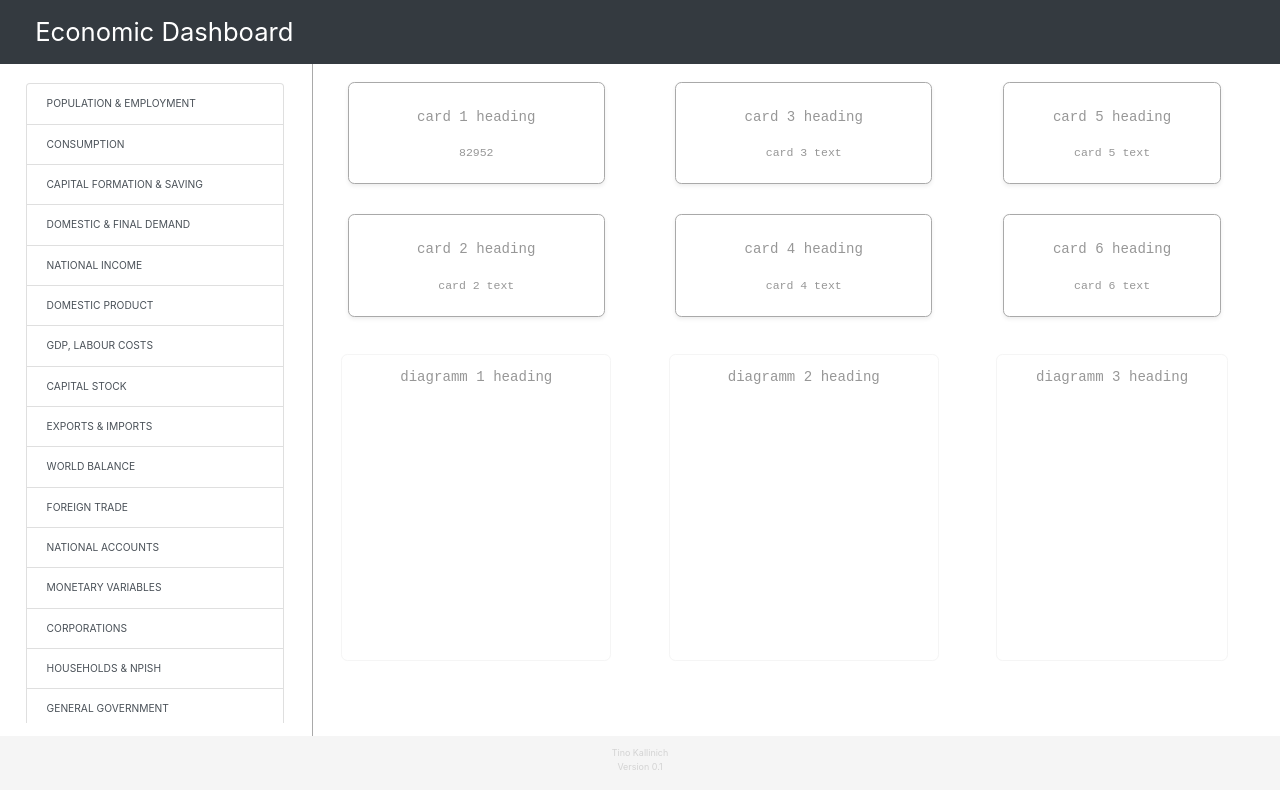
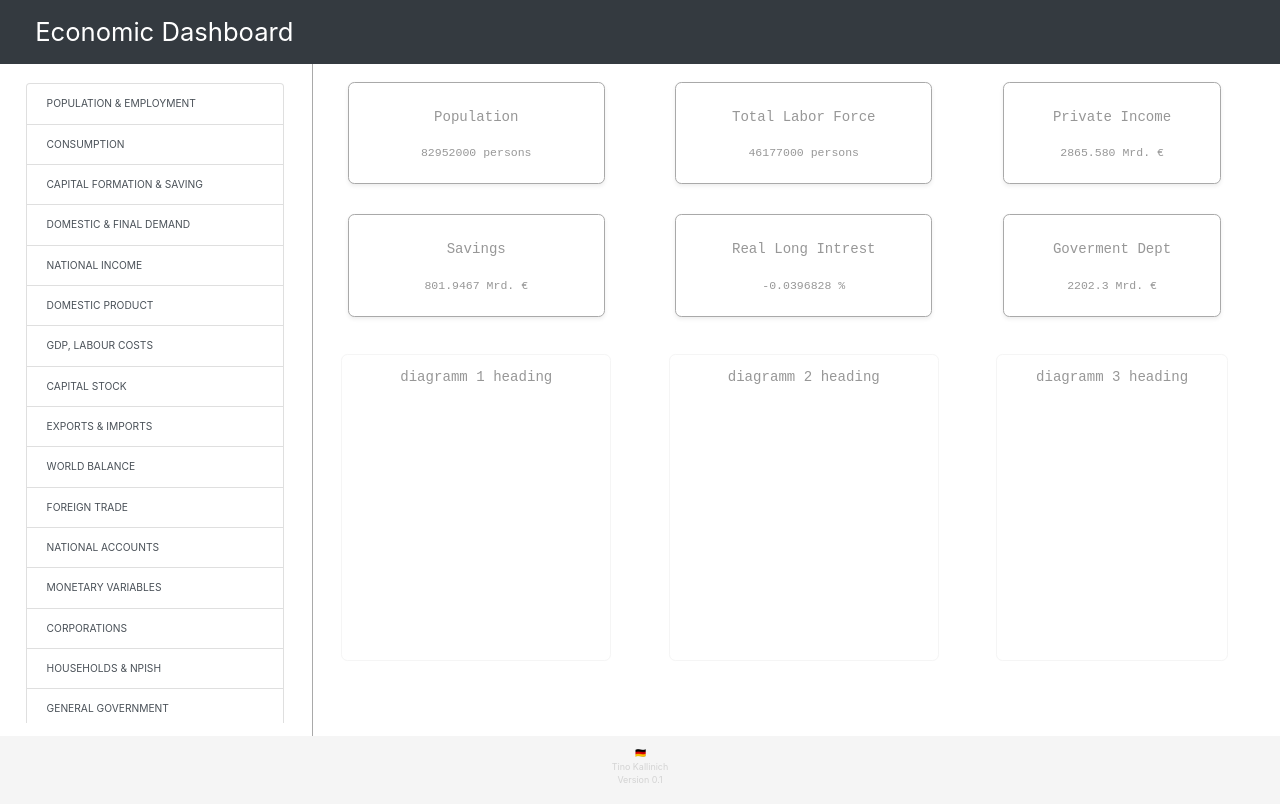
Before and after one commit to SeemannMx/AngularDashboard, an Angular app: page / in a window 1280 px wide. Built offline with nearby package versions, Linux system fonts and the light colour scheme.

Commit message:
adjusted unit and unicode german flag

```diff
--- a/src/app/app.component.css
+++ b/src/app/app.component.css
@@ -2,6 +2,7 @@
 .navbar-brand {
   font-size: 2vw;
   margin-left: 1.5vw;
+
 }
 
 .row {
--- a/src/app/app.component.html
+++ b/src/app/app.component.html
@@ -25,6 +25,7 @@
       <!-- Menu or List if Detials -->
       <div class="col-sm-3" id="left">
           <div class="list-group" >
+
             <a href="#" class="list-group-item list-group-item-action" data-toggle="collapse" data-target="#text1">POPULATION & EMPLOYMENT</a>
               <div id="text1" class="collapse"> {{text1}} </div>
 
@@ -86,13 +87,13 @@
                     <div class="card">
 
                       <div class="card-body shadow-sm p-4 mb-4 bg-white">
-                        <p class="card-text"> card 1 heading</p>
-                        <p class="card-sub-text" id="card1text">{{ card1Text}}</p>
+                        <p class="card-text">Population</p>
+                        <p class="card-sub-text" id="card1text">{{card1Text}}</p>
                       </div>
 
                       <div class="card-body shadow-sm p-4 mb-4 bg-white">
-                        <p class="card-text"> card 2 heading</p>
-                        <p class="card-sub-text" id="card2text"> card 2 text</p>
+                        <p class="card-text">Savings</p>
+                        <p class="card-sub-text" id="card2text">{{card2Text}}</p>
                       </div>
 
                       <!-- digramm 1 -->
@@ -112,12 +113,12 @@
             <div class="card">
 
               <div class="card-body shadow-sm p-4 mb-4 bg-white">
-                <p class="card-text"> card 3 heading</p>
-                <p class="card-sub-text" id="card3text"> card 3 text</p>
+                <p class="card-text">Total Labor Force</p>
+                <p class="card-sub-text" id="card3text">{{card3Text}}</p>
               </div>
               <div class="card-body shadow-sm p-4 mb-4 bg-white">
-                <p class="card-text"> card 4 heading</p>
-                <p class="card-sub-text" id="card4text"> card 4 text</p>
+                <p class="card-text">Real Long Intrest</p>
+                <p class="card-sub-text" id="card4text">{{card4Text}}</p>
               </div>
 
               <!-- digramm 2 -->
@@ -136,13 +137,13 @@
                   <div class="card" id="right">
 
                     <div class="card-body shadow-sm p-4 mb-4 bg-white">
-                      <p class="card-text"> card 5 heading</p>
-                      <p class="card-sub-text" id="card5text"> card 5 text</p>
+                      <p class="card-text">Private Income</p>
+                      <p class="card-sub-text" id="card5text">{{card5Text}}</p>
                     </div>
 
                     <div class="card-body shadow-sm p-4 mb-4 bg-white">
-                      <p class="card-text"> card 6 heading</p>
-                      <p class="card-sub-text" id="card6text"> card 6 text</p>
+                      <p class="card-text">Goverment Dept</p>
+                      <p class="card-sub-text" id="card6text">{{card6Text}}</p>
                     </div>
 
                     <!-- digramm 3 -->
@@ -159,7 +160,6 @@
 
 <footer class="footer">
   <div class="footerText">
-    <p> {{ creator }} <br> {{ version }} </p>
-
+    <p>🇩🇪<br> {{ creator }} <br> {{ version }} </p>
   </div>
 </footer>
--- a/src/app/app.component.ts
+++ b/src/app/app.component.ts
@@ -18,27 +18,33 @@ export class AppComponent implements OnInit{
   creator = 'Tino Kallinich';
 
   card1Text:String;
+  card2Text:String;
+  card3Text:String;
+  card4Text:String;
+  card5Text:String;
+  card6Text:String;
+
 
   // List Details ss
   list: List;
-  text1;
-  text2;
-  text3;
-  text4;
-  text5;
-  text6;
-  text7;
-  text8;
-  text9;
-  text10;
-  text11;
-  text12;
-  text13;
-  text14;
-  text15;
-  text16;
-  text17;
-  text18;
+  text1:String;
+  text2:String;
+  text3:String;
+  text4:String;
+  text5:String;
+  text6:String;
+  text7:String;
+  text8:String;
+  text9:String;
+  text10:String;
+  text11:String;
+  text12:String;
+  text13:String;
+  text14:String;
+  text15:String;
+  text16:String;
+  text17:String;
+  text18:String;
 
 
   ngOnInit(){
@@ -52,31 +58,32 @@ export class AppComponent implements OnInit{
         var dataToString = JSON.stringify(data);
         var stringToJson = JSON.parse(dataToString);
 
-        // var value1 = stringToJson.ameco01.population[0];
-        // var value1 = stringToJson.Ameco01[0].population;
+        var population = stringToJson.data[0].Ameco01[0].population;
+        console.log("Ameco01 populataion: " + population);
 
-        var value1 = stringToJson.data[0].Ameco01[0].population;
-        console.log("Ameco01 populataion: " + value1);
+        var totalLaborForce = stringToJson.data[0].Ameco01[1].totalLaborForce;
+        console.log("Ameco01 total labor force" + totalLaborForce);
 
-        var value2 = stringToJson.data[0].Ameco01[1].totalLaborForce;
-        console.log("Ameco01 total labor force" + value2);
+        var income = stringToJson.data[4].Ameco05[0].income;
+        console.log("Ameco05 income " + income);
 
-        var value3 = stringToJson.data[4].Ameco05[0].income;
-        console.log("Ameco05 income " + value3);
+        var savings = stringToJson.data[2].Ameco03[0].savings;
+        console.log("Ameco03 saving " + savings);
 
-        var value4 = stringToJson.data[2].Ameco03[0].savings;
-        console.log("Ameco03 saving " + value4);
-
-        var value5 = stringToJson.data[11].Ameco13[3].realLongIntrest;
-        console.log("Ameco13 real instrest long " + value5);
+        var intrest = stringToJson.data[11].Ameco13[3].realLongIntrest;
+        console.log("Ameco13 real instrest long " + intrest);
 
         // govermentDept
-        var value6 = stringToJson.data[15].Ameco18[0].govermentDept;
-        console.log("Ameco18 goverment dept " + value6);
+        var dept = stringToJson.data[15].Ameco18[0].govermentDept;
+        console.log("Ameco18 goverment dept " + dept);
 
         // set data value in component variable
-        // console.log("Test Ameco01 " + value1);
-        this.card1Text = value1;
+        this.card1Text = population + "000 persons";
+        this.card2Text = savings + " Mrd. €";
+        this.card3Text = totalLaborForce + "000 persons";
+        this.card4Text = intrest + " %";
+        this.card5Text = income  + " Mrd. €";
+        this.card6Text = dept + " Mrd. €";
 
       });
 
```
